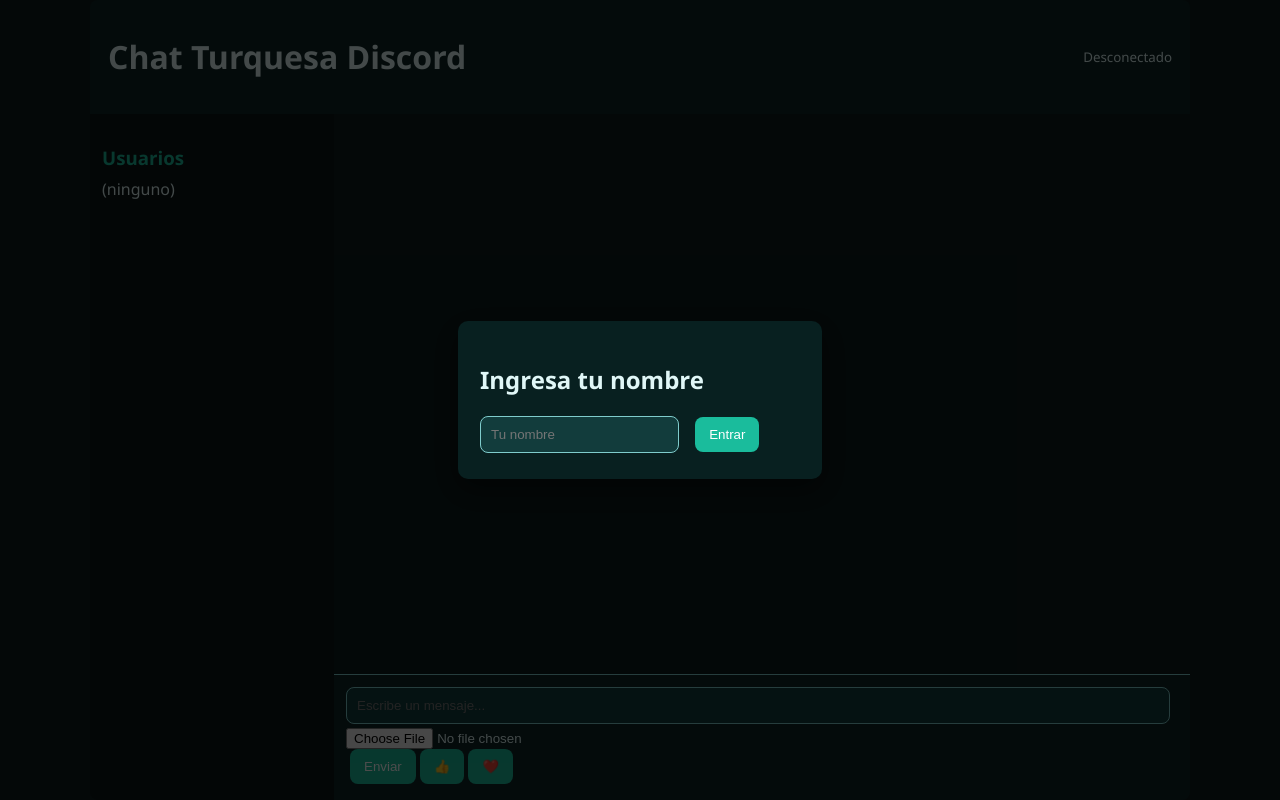
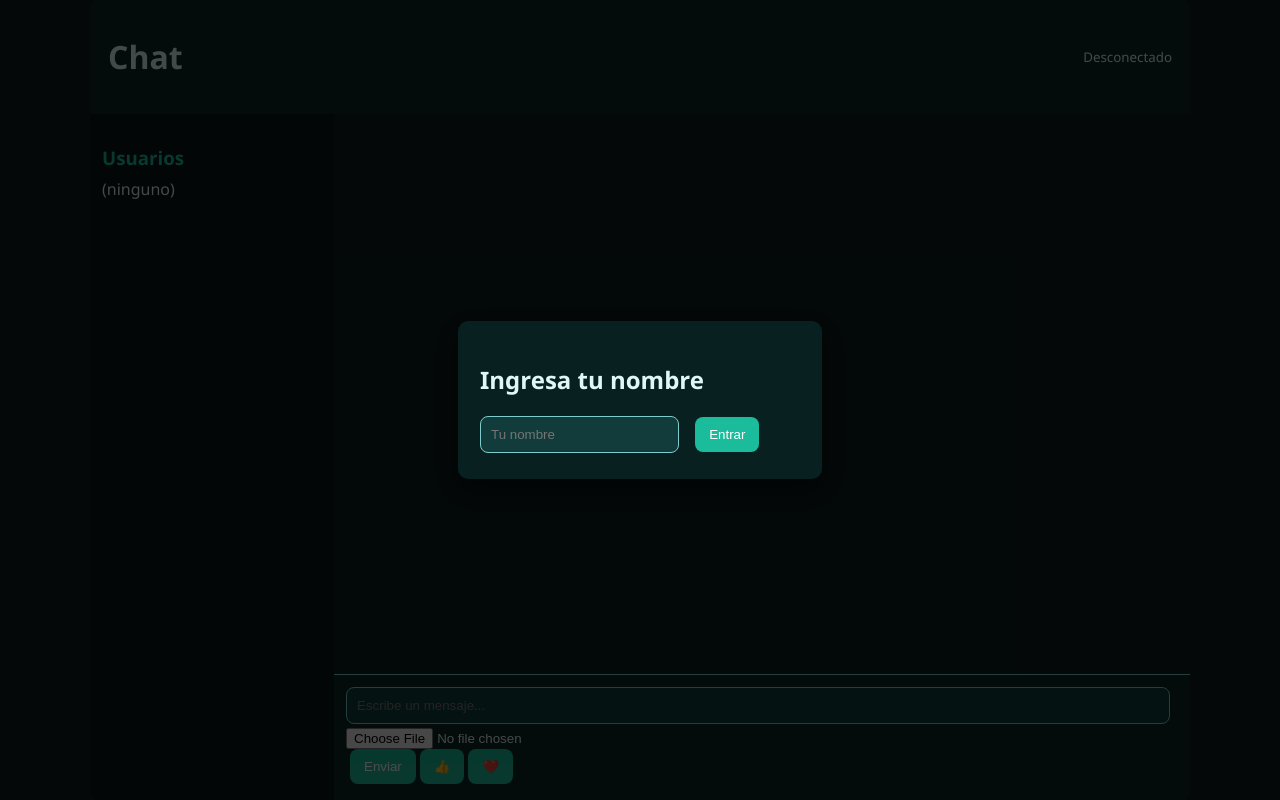
Before and after one commit to jesusbenitoviciana-web/gBchat, a website: page index.html in a window 1280 px wide. Drawn offline with Linux system fonts and the light colour scheme.

Commit message:
Update index.html

```diff
--- a/index.html
+++ b/index.html
@@ -3,7 +3,7 @@
 <head>
 <meta charset="utf-8" />
 <meta name="viewport" content="width=device-width,initial-scale=1" />
-<title>Chat Turquesa Discord</title>
+<title>totodeloca</title>
 <style>
 :root{
   --bg-main:#0d1b1b;
@@ -54,7 +54,7 @@
 
 <div class="app">
   <header>
-    <h1>Chat Turquesa Discord</h1>
+    <h1>Chat</h1>
     <small id="status">Desconectado</small>
   </header>
   <div class="container">
```
